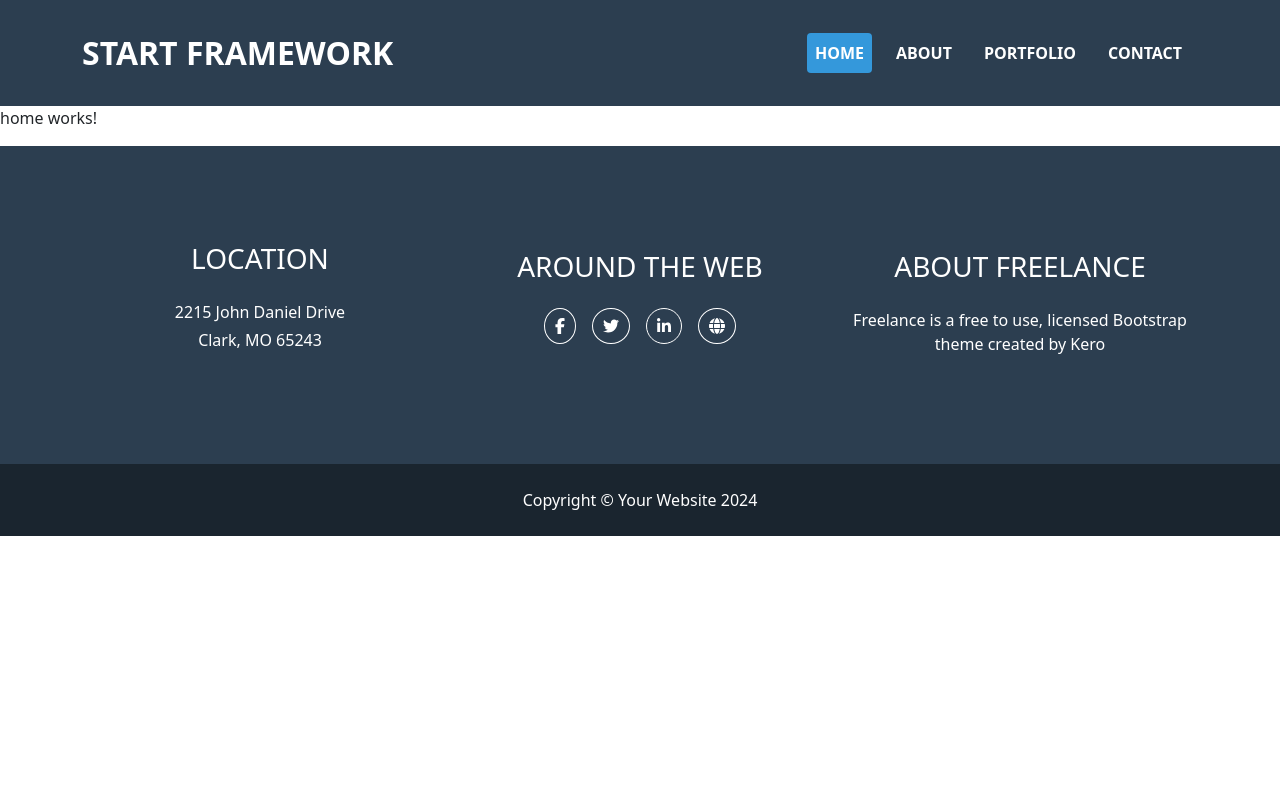
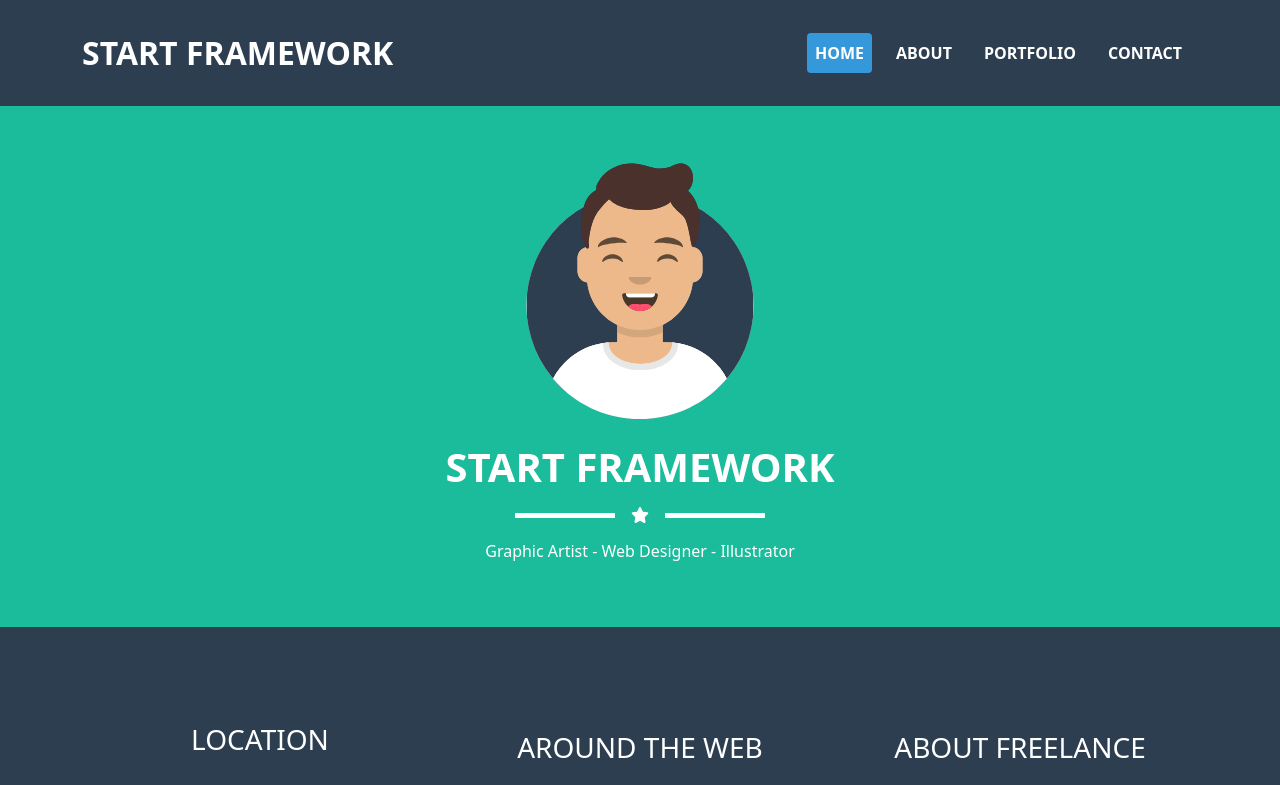
Before and after one commit to kero-edward/startFramework, an Angular app: page /home in a window 1280 px wide. Shown: the top 785 px of the page. Built offline with nearby package versions, Linux system fonts and the light colour scheme.

Commit message:
finished from home component

```diff
--- a/src/app/components/header/header.component.css
+++ b/src/app/components/header/header.component.css
@@ -10,3 +10,21 @@ nav.navbar {
   -ms-border-radius: 4px;
   -o-border-radius: 4px;
 }
+
+.withPadding {
+  padding: 1.5rem 0;
+  transition: all 0.3s ease-in-out;
+  -webkit-transition: all 0.3s ease-in-out;
+  -moz-transition: all 0.3s ease-in-out;
+  -ms-transition: all 0.3s ease-in-out;
+  -o-transition: all 0.3s ease-in-out;
+}
+
+.withoutPadding {
+  padding: 1rem 0;
+  transition: all 0.3s ease-in-out;
+  -webkit-transition: all 0.3s ease-in-out;
+  -moz-transition: all 0.3s ease-in-out;
+  -ms-transition: all 0.3s ease-in-out;
+  -o-transition: all 0.3s ease-in-out;
+}
--- a/src/app/components/header/header.component.html
+++ b/src/app/components/header/header.component.html
@@ -1,4 +1,4 @@
-<nav class="navbar navbar-expand-lg  py-4">
+<nav class="navbar navbar-expand-lg fixed-top" [ngClass]="isScrolling ? 'withoutPadding' : 'withPadding'">
   <div class="container">
     <a class="navbar-brand fs-2 fw-bolder text-white text-uppercase" routerLink="/home">start framework</a>
     <button class="navbar-toggler" type="button" data-bs-toggle="collapse" data-bs-target="#navbarSupportedContent"
--- a/src/app/components/header/header.component.ts
+++ b/src/app/components/header/header.component.ts
@@ -1,10 +1,20 @@
-import { Component } from '@angular/core';
+import { Component, HostListener } from '@angular/core';
 
 @Component({
   selector: 'app-header',
   templateUrl: './header.component.html',
-  styleUrls: ['./header.component.css']
+  styleUrls: ['./header.component.css'],
 })
 export class HeaderComponent {
+  isScrolling: boolean = false;
 
+  @HostListener('window:scroll', ['$event'])
+  onScroll(event: any) {
+    console.log('scrollY: ', scrollY);
+    if (scrollY >= 50) {
+      this.isScrolling = true;
+    } else {
+      this.isScrolling = false;
+    }
+  }
 }
--- a/src/app/components/home/home.component.css
+++ b/src/app/components/home/home.component.css
@@ -0,0 +1,10 @@
+section {
+  margin-top: 106px;
+  background-color: #1ABC9C;
+}
+
+.line {
+  width: 100px;
+  height: 5px;
+  background-color: #fff;
+}
--- a/src/app/components/home/home.component.html
+++ b/src/app/components/home/home.component.html
@@ -1 +1,11 @@
-<p>home works!</p>
+<section class="text-white d-flex flex-column justify-content-center align-items-center py-5">
+  <img src="../../../assets/images/avatar.svg" alt="avatar image" loading="lazy" class="img-fluid mb-4" width="250"
+    height="260">
+  <h2 class="fs-1 fw-bolder m-0 text-uppercase">start framework</h2>
+  <div class="star my-3 d-flex gap-3 align-items-center">
+    <div class="line"></div>
+    <i class="fa-solid fa-star"></i>
+    <div class="line"></div>
+  </div>
+  <p class="text-capitalize">graphic artist - web designer - illustrator</p>
+</section>
```
Also changed, not shown: src/assets/images/avatar.svg (added), src/styles.css (line endings or trailing spaces).
